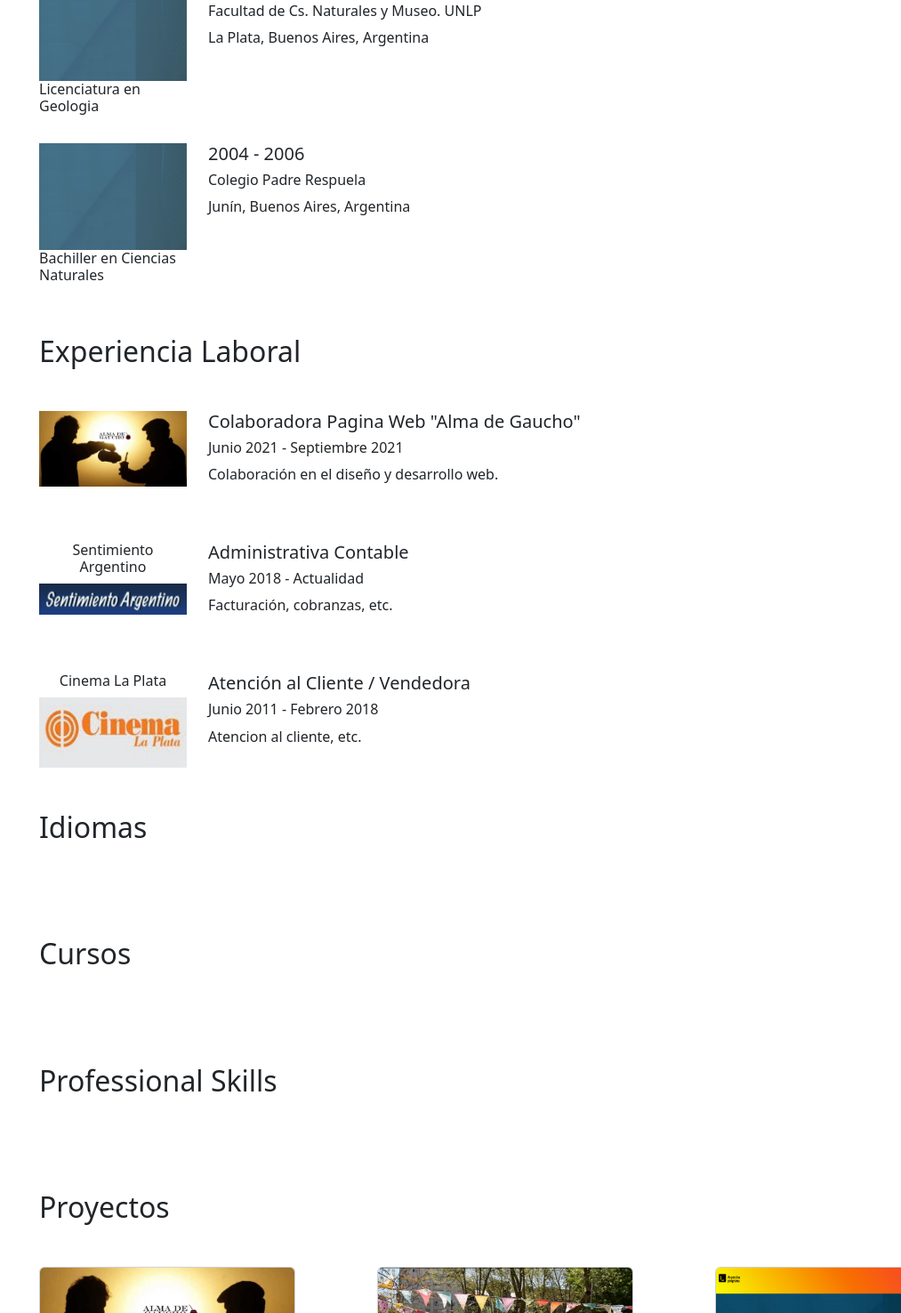
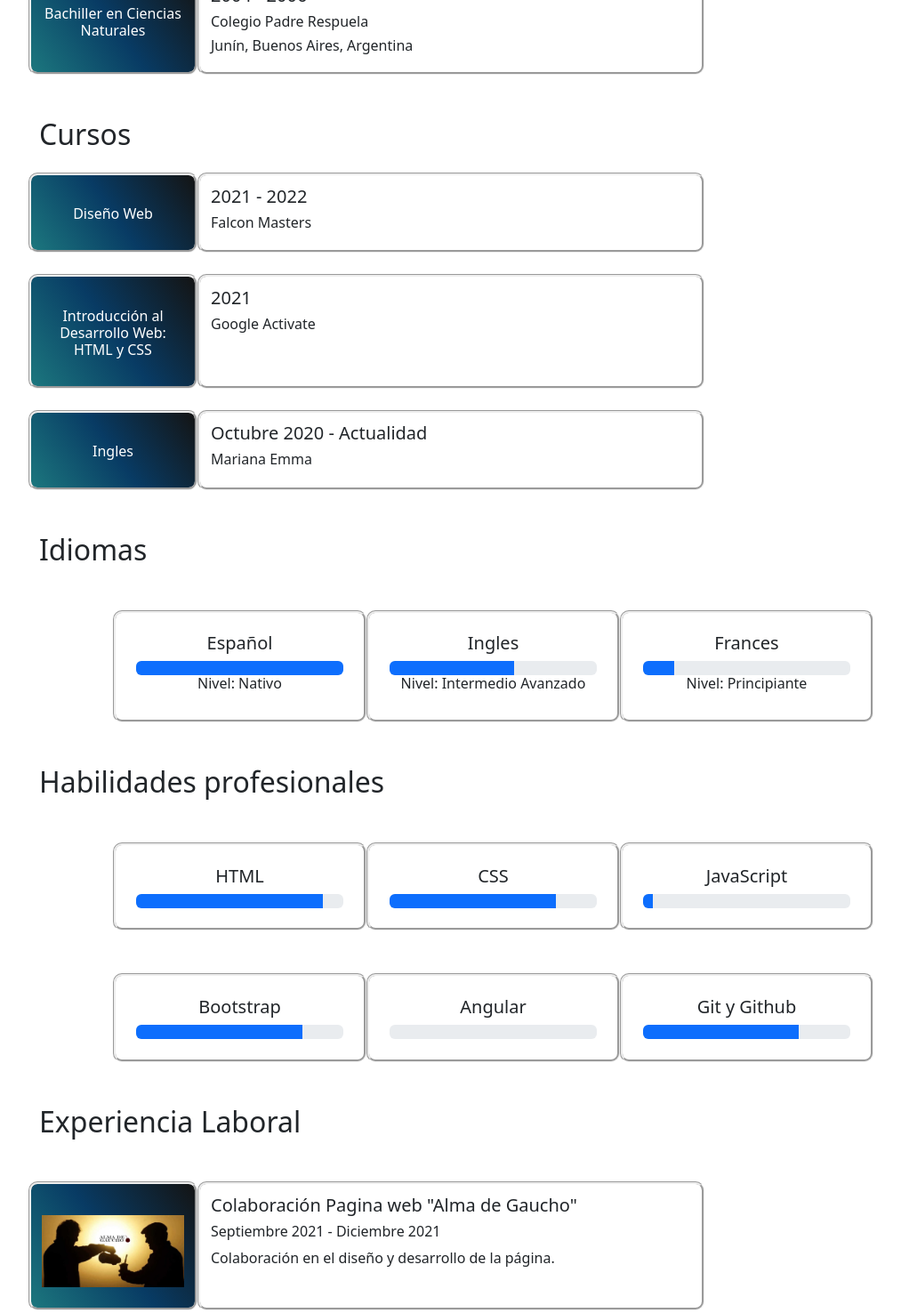
Before and after one commit to Valentina-Assef/Maqueta-HTML, a plain HTML site: page index.html in a window 1280 px wide. Shown: the part 1255-2731 px from the top of the page at 89% size, without its empty margins (38-1051 px from the left). Drawn offline with nearby package versions, Linux system fonts and the light colour scheme.

Commit message:
Cambios de estilo

```diff
--- a/assets/css/styles.css
+++ b/assets/css/styles.css
@@ -8,11 +8,6 @@
   background: linear-gradient(45deg,rgb(251, 255, 0),rgb(248, 115, 6),rgb(250, 36, 82));
 }
 
-@keyframes gradiente{
-  0%{background-position: 0 75%;}
-  50%{background-position: 100% 50%;}
-  100%{background-position: 0 75%;}
-}
 .arg-programa{
   filter: invert(1);
 }
@@ -59,6 +54,7 @@ li.list-group-item {
   color: #fff;
   background-size: 400% 400%;
   position:relative;
+  z-index: 0;
 }
 
 .titulo-banner{
@@ -73,29 +69,71 @@ li.list-group-item {
   font-size: 4rem;
 }
 
+/*Seccion Presentacion*/
+.rounded-circle.w-25{
+  width: 10rem !important;
+  position: absolute;
+  z-index: 1;
+  background-color: #fbfbfb;
+  height: auto;
+  margin-top: -7.5rem;
+  margin-left: 10rem;
+}
+
 .acerca-de-mi{
   border-style: groove;
   border-radius: 10px;
-  padding-top: 2%;
+  padding-top: 1%;
+  background: linear-gradient(55deg,rgb(28, 119, 126),rgb(8, 59, 100),rgb(20, 20, 20));
 }
 
-.img-educacion{
+ /*Secciones*/
+ .col-sm-2{
+  background: linear-gradient(55deg,rgb(28, 119, 126),rgb(8, 59, 100),rgb(20, 20, 20));
+  border-style: groove;
+  border-radius: 10px;
+  padding-top: 3%;
+  padding-bottom: 2%;
+ }
+
+ .col-sm-6{
+  border-style: groove;
+  border-radius: 10px;
+  padding-top: 1%;
+  padding-right: 5%;
+  padding-bottom: 1%;
+  padding-left: 1%;
+ }
+
+ /*Seccion Educación*/
+/*.img-educacion{
   opacity:0.8;
   filter:alpha(opacity=80);
-  height: 15vh;
- }
+  height: 10vh;
+}*/
 
 
 
+ /*Seccion Idiomas*/
+.col-3.idioma{
+  border-style: groove;
+  border-radius: 10px;
+  padding: 2%;
+}
 
-
-
-
-/*Hasta aca esta chequeado*/
+.col-3.skills{
+  border-style: groove;
+  border-radius: 10px;
+  padding: 2%;
+}
 
 /*Seccion Proyectos*/
 .card {
     width: 18rem;
+}
+
+.card-img-top{
+  position: center;
 }
 
 /*Seccion formulario*/
@@ -111,7 +149,6 @@ li.list-group-item {
     border-color: #e14658;
   }
 
-
   input{
     background-color: #fbfbfb;
     width: 408px;
@@ -124,7 +161,6 @@ li.list-group-item {
     padding-left: 10px;
     margin-bottom: 20px;
   }
-
 
   textarea{
     background-color: #fbfbfb;
@@ -140,12 +176,10 @@ li.list-group-item {
     padding-top: 15px;
   }
 
-
   label{
     display: block;
     float: center;
   }
-
 
   button{
     height: 45px;
@@ -162,16 +196,13 @@ li.list-group-item {
     cursor: pointer;
   }
 
-
   button p{
     color: #fff;
   }
 
-
   span{
     color:#0e0e0e
   }
-
 
   .aviso{
     font-size: 13px;
@@ -182,18 +213,15 @@ li.list-group-item {
    color: #e14658;
   }
 
-
   ::-webkit-textarea-placeholder {
    color: #e14658;
   }
-
 
   .formulario input:focus{
     outline:0;
     border: 1px solid #e14658;
   }
 
-
   .formulario textarea:focus{
     outline:0;
     border: 1px solid #e14658
--- a/index.html
+++ b/index.html
@@ -13,6 +13,7 @@
     <link rel="preconnect" href="https://fonts.gstatic.com" crossorigin>
     <link href="https://fonts.googleapis.com/css2?family=Dancing+Script&display=swap" rel="stylesheet">
 </head>
+
 <body>
   <nav class="navbar">
     <div class="container-fluid">
@@ -66,6 +67,7 @@
       </div>
     </div>
   </nav>
+
   <!--Seccion Banner-->
   <section class="banner">
     <img src="assets/img/banner.jpg" class="img-banner" alt="Banner Valentina Assef">
@@ -74,134 +76,220 @@
         <h4>Desarrolladora Full Stack Jr.</h4>
     </div>
   </section>
+
   <!--Seccion Presentación-->
   <section class="presentacion mt-5">
+    <img src="assets/img/perfil.jpg" class="rounded-circle w-25" alt="foto-perfil">
     <div class="container text-center">
       <div class="row">
-        <div class="col-sm-3">
-          <img src="assets/img/perfil.jpg" class="rounded-circle w-75" alt="foto-perfil">
-        </div>
-        <div class="acerca-de-mi col-sm-9 mt-5">
+        <div class="col-sm-3"></div>
+        <div class="acerca-de-mi col-sm-7 text-white text-center">
           <h3>Acerca de mi</h3>
           <p>Mi nombre es Valentina, tengo 33 años y vivo en la ciudad de La Plata, Argentina.
           <br/>Soy Desarrolladora desde el 2021.</p>
         </div>
+        <div class="col-2"></div>
       </div>
     </div>
   </section>
+
   <!--Seccion Educación-->
   <section class="educación mt-5">
     <div class="container">
       <h2>Educación</h2>
         <div class="row mt-4">
           <div class="col-sm-2">
-            <img src="assets/img/banner.jpg" class="img-educacion card-img-top" alt="">
-            <h6>Desarrollador Full Stack Jr.</h6>
+            <!--<img src="assets/img/banner.jpg" class="img-educacion card-img-top" alt="">-->
+            <h6 class="text-white text-center">Desarrollador Full Stack Jr.</h6>
           </div>
-          <div class="col-sm-10">
-           <h5>2021 - 2022</h5>
+          <div class="col-sm-6">
+           <h5>Febrero 2022 - Actualidad</h5>
            <h6>Argentina Programa</h6>
-           <p>Junín, Buenos Aires, Argentina</p>
           </div>
+          <div class="col-sm-4"></div>
         </div>
         <div class="row mt-4">
           <div class="col-sm-2">
-            <img src="assets/img/banner.jpg" class="img-educacion card-img-top" alt="">
-            <h6>Licenciatura en Geologia</h6>
+            <h6 class="text-white text-center">Licenciatura en Geologia</h6>
           </div>
-          <div class="col-sm-10">
+          <div class="col-sm-6">
             <h5>2007 - 2018</h5>
-            <h6>Facultad de Cs. Naturales y Museo. UNLP</h6>
-            <p>La Plata, Buenos Aires, Argentina</p>
+            <h6>Facultad de Cs. Naturales y Museo - UNLP</h6>
+            <h6>La Plata, Buenos Aires, Argentina</h6>
           </div>
+          <div class="col-sm-4"></div>
         </div>
         <div class="row mt-4">
           <div class="col-sm-2">
-            <img src="assets/img/banner.jpg" class="img-educacion card-img-top" alt="">
-            <h6>Bachiller en Ciencias Naturales</h6>
+            <h6 class="text-white text-center">Bachiller en Ciencias Naturales</h6>
           </div>
-          <div class="col-sm-10">
-           <h5>2004 - 2006</h5>
-           <h6>Colegio Padre Respuela</h6>
-           <p>Junín, Buenos Aires, Argentina</p>
+          <div class="col-sm-6">
+            <h5>2004 - 2006</h5>
+            <h6>Colegio Padre Respuela</h6>
+            <h6>Junín, Buenos Aires, Argentina</h6>
           </div>
+          <div class="col-sm-4"></div>
         </div>
     </div>
   </section>
-   <!--Seccion Experiencia Laboral-->
-   <section class="experiencia-laboral mt-5">
+
+  <!--Seccion Cursos-->
+  <section class="cursos mt-5">
+    <div class="container">
+      <h2>Cursos</h2>
+      <div class="row mt-4">
+        <div class="col-sm-2">
+          <h6 class="text-white text-center">Diseño Web</h6>
+        </div>
+        <div class="col-sm-6">
+          <h5>2021 - 2022</h5>
+          <h6>Falcon Masters</h6>
+        </div>
+        <div class="col-sm-4"></div>
+      </div>
+      <div class="row mt-4">
+        <div class="col-sm-2">
+          <h6 class="text-white text-center">Introducción al Desarrollo Web: HTML y CSS</h6>
+        </div>
+        <div class="col-sm-6">
+          <h5>2021</h5>
+          <h6>Google Activate</h6>
+        </div>
+        <div class="col-sm-4"></div>
+      </div>
+      <div class="row mt-4">
+        <div class="col-sm-2">
+          <h6 class="text-white text-center">Ingles</h6>
+        </div>
+        <div class="col-sm-6">
+          <h5>Octubre 2020 - Actualidad</h5>
+          <h6>Mariana Emma</h6>
+        </div>
+        <div class="col-sm-4"></div>
+      </div>
+    </div>
+  </section>
+
+   <!--Seccion Idiomas-->
+   <section class="idiomas mt-5">
+    <div class="container">
+      <h2>Idiomas</h2>
+      <div class="row row-idiomas text-center mt-5">
+        <div class="col-1"></div>
+        <div class="col-3 idioma">
+          <h5>Español</h5>
+          <div class="progress">
+            <div class="progress-bar" role="progressbar" style="width: 100%" aria-valuenow="100" aria-valuemin="0" aria-valuemax="100"></div>
+          </div>
+          <h6>Nivel: Nativo</h6>
+        </div>
+        <div class="col-3 idioma">
+          <h5>Ingles</h5>
+          <div class="progress">
+            <div class="progress-bar" role="progressbar" style="width: 60%" aria-valuenow="60" aria-valuemin="0" aria-valuemax="100"></div>
+          </div>
+          <h6>Nivel: Intermedio Avanzado</h6>
+        </div>
+        <div class="col-3 idioma">
+          <h5>Frances</h5>
+          <div class="progress">
+            <div class="progress-bar" role="progressbar" style="width: 15%" aria-valuenow="15" aria-valuemin="0" aria-valuemax="100"></div>
+          </div>
+          <h6>Nivel: Principiante</h6>
+        </div>
+      </div>
+    </div>
+  </section>
+
+  <!--Seccion Habilidades profesionales-->
+  <section class="skills mt-5">
+    <div class="container container-skills">
+      <h2>Habilidades profesionales</h2>
+      <div class="row row-skills text-center mt-5">
+        <div class="col-1"></div>
+        <div class="col-3 skills">
+          <h5>HTML</h5>
+          <div class="progress">
+            <div class="progress-bar" role="progressbar" style="width: 90%" aria-valuenow="80" aria-valuemin="0" aria-valuemax="100"></div>
+          </div>
+        </div>
+        <div class="col-3 skills">
+          <h5>CSS</h5>
+          <div class="progress">
+            <div class="progress-bar" role="progressbar" style="width: 80%" aria-valuenow="75" aria-valuemin="0" aria-valuemax="100"></div>
+          </div>
+        </div>
+        <div class="col-3 skills">
+          <h5>JavaScript</h5>
+          <div class="progress">
+            <div class="progress-bar" role="progressbar" style="width: 5%" aria-valuenow="5" aria-valuemin="0" aria-valuemax="100"></div>
+          </div>
+        </div>
+      </div>
+      <div class="row row-idiomas text-center mt-5">
+        <div class="col-1"></div>
+        <div class="col-3 skills">
+          <h5>Bootstrap</h5>
+          <div class="progress">
+            <div class="progress-bar" role="progressbar" style="width: 80%" aria-valuenow="80" aria-valuemin="0" aria-valuemax="100"></div>
+          </div>
+        </div>
+        <div class="col-3 skills">
+          <h5>Angular</h5>
+          <div class="progress">
+            <div class="progress-bar" role="progressbar" style="width: 0%" aria-valuenow="0" aria-valuemin="0" aria-valuemax="100"></div>
+          </div>
+        </div>
+        <div class="col-3 skills">
+          <h5>Git y Github</h5>
+          <div class="progress">
+            <div class="progress-bar" role="progressbar" style="width: 75%" aria-valuenow="75" aria-valuemin="0" aria-valuemax="100"></div>
+          </div>
+        </div>
+      </div>
+    </div>
+  </section>
+
+  <!--Seccion Experiencia Laboral-->
+  <section class="experiencia-laboral mt-5">
     <div class="container">
       <h2>Experiencia Laboral</h2>
       <div class="row mt-5">
         <div class="col-sm-2">
-          <img src="assets/img/Alma de Gaucho.jpg" class="card-img-top" alt="...">
+          <img src="assets/img/Alma de Gaucho.jpg" class="card-img-top text-center" alt="...">
         </div>
-        <div class="col-sm-10">
-         <h5>Colaboradora Pagina Web "Alma de Gaucho"</h5>
-         <h6>Junio 2021 - Septiembre 2021</h6>
-         <p>Colaboración en el diseño y desarrollo web.</p>
+        <div class="col-sm-6">
+          <h5>Colaboración Pagina web "Alma de Gaucho"</h5>
+          <h6>Septiembre 2021 - Diciembre 2021</h6>
+          <p>Colaboración en el diseño y desarrollo de la página.</p>
         </div>
+        <div class="col-sm-4"></div>
       </div>
       <div class="row mt-5">
-        <div class="col-sm-2 text-center">
-          <h6>Sentimiento Argentino</h6> <!--Sacar titulo?-->
-          <img src="assets/img/logo-SentimientoArgentino.jpg" class="card-img-top" alt="...">
+        <div class="col-sm-2">
+          <img src="assets/img/logo-SentimientoArgentino.png" class="card-img-top" alt="...">
         </div>
-        <div class="col-sm-10">
+        <div class="col-sm-6">
           <h5>Administrativa Contable</h5>
           <h6>Mayo 2018 - Actualidad</h6>
-          <p>Facturación, cobranzas, etc.</p>
+          <p>Atención telefónica, facturación, cobranzas, preparación de documentación, manejo de caja chica.</p>
         </div>
+      <div class="col-sm-4"></div>
       </div>
       <div class="row mt-5">
-        <div class="col-sm-2 text-center">
-          <h6>Cinema La Plata</h6>
+        <div class="col-sm-2">
           <img src="assets/img/logo-CinemaLaPlata.png" class="card-img-top" alt="...">
         </div>
-        <div class="col-sm-8">
-          <h5>Atención al Cliente / Vendedora</h5>
+        <div class="col-sm-6">
+          <h5>Encargada de Sector / Vendedora</h5>
           <h6>Junio 2011 - Febrero 2018</h6>
-          <p>Atencion al cliente, etc.</p>
+          <p>Atención presencial y telefónica, manejo y preparación de documentación, manejo de caja, trato con proveedores, control de stock.</p>
         </div>
+        <div class="col-sm-4"></div>
       </div>
     </div>
   </section>
-  <!--Seccion Idiomas-->
-  <section class="idiomas mt-5">
-    <div class="container">
-      <h2>Idiomas</h2>
-      <div class="row text-center">
-        <div class="col-3">
-        </div>
-        <div class="col-9 mt-5">
-        </div>
-      </div>
-    </div>
-  </section>
-  <!--Seccion Cursos-->
-  <section class="cursos mt-5">
-    <div class="container">
-      <h2>Cursos</h2>
-      <div class="row text-center">
-        <div class="col-3">
-        </div>
-        <div class="col-9 mt-5">
-        </div>
-      </div>
-    </div>
-  </section>
-  <!--Seccion Professional Skills-->
-  <section class="skills mt-5">
-    <div class="container">
-      <h2>Professional Skills</h2>
-      <div class="row text-center">
-        <div class="col-3">
-        </div>
-        <div class="col-9 mt-5">
-        </div>
-      </div>
-    </div>
-  </section>
+
   <!--Seccion Proyectos-->
   <section class="proyectos mt-5">
     <div class="container">
@@ -213,7 +301,7 @@
           <div class="card-body">
             <h5 class="card-title">Alma de Gaucho</h5>
             <p class="card-text">Empresa de venta de productos argentinos en Europa</p>
-            <a href="#" class="btn btn-primary">Visita la página</a>
+            <a href="http://almadegaucho.eshost.com.ar" target="_blank" class="btn btn-primary">Visita la página</a>
           </div>
           </div>
         </div>
@@ -240,6 +328,7 @@
       </div>
     </div>
   </section>
+
   <!--Seccion Formulario de contacto-->
   <section class="formulario mt-5">
     <!--<div class="contact_form">
@@ -284,6 +373,7 @@
   <!-- JavaScript Bundle with Popper -->
   <script src="https://cdn.jsdelivr.net/npm/bootstrap@5.2.0/dist/js/bootstrap.bundle.min.js" integrity="sha384-A3rJD856KowSb7dwlZdYEkO39Gagi7vIsF0jrRAoQmDKKtQBHUuLZ9AsSv4jD4Xa" crossorigin="anonymous"></script>
 </body>
+
 <footer>
   <div class="container text-center">
     <hr/>
```
Also changed, not shown: assets/img/logo-SentimientoArgentino.png (added).
